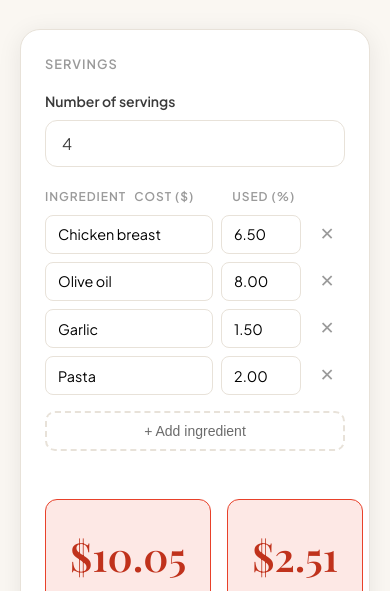
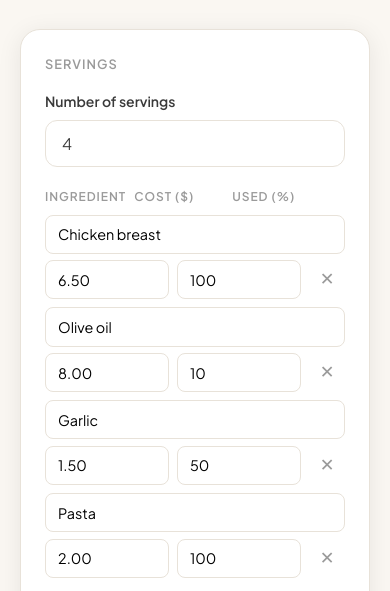
Before and after one commit to canghun13/cookingcalcs-, a plain HTML site: page tools/meal-cost-calculator.html in a window 390 px wide. Shown: the part 244-835 px from the top of the page. Drawn offline with nearby package versions, Linux system fonts and the light colour scheme.

Commit message:
심각한 계산 버그 수정: 모바일에서 3번째 입력값이 숨겨져서 새로 추가한 항목이 합산에서 누락됨
사용자가 스크린샷으로 지적: weekly-meal-prep-cost-calculator.html에서 meal을 추가하고 cost를
입력해도 Weekly total에 반영이 안 되는 것 같다고 함. 원인 확인:

- CSS: max-width 600px에서 .meal-row input:nth-child(3)(Times/Week 입력)를 display:none으로
  완전히 숨기고 있었음.
- JS calculate()는 `cost > 0 && freq > 0`일 때만 그 행을 합산에 포함시킴. 기본 3개 행
  (Breakfast/Lunch/Dinner)은 addRow() 호출 시 freq 기본값(7,5,7)이 이미 박혀있어서 괜찮았지만,
  "+ Add meal" 버튼으로 새로 추가한 행은 addRow()가 인자 없이 호출되어 freq가 빈 문자열 ->
  parseFloat 시 NaN -> freq > 0 조건 실패 -> 그 행이 통째로 계산에서 빠짐.
  즉 모바일에서 새 항목을 추가하면 cost를 아무리 입력해도 Times/Week를 입력할 방법 자체가
  없어서(필드가 안 보임) 총액에 절대 반영되지 않는 상태였음.

수정: 필드를 숨기는 대신 모바일에서 2줄 그리드로 재배치(1번째 줄: 이름 전체너비, 2번째 줄:
cost / freq / 삭제버튼)해서 3개 입력 전부 보이고 조작 가능하게 함. grid-template-areas 사용.

같은 패턴 사이트 전체 재검색해서 tools/meal-cost-calculator.html(사이트 최다 트래픽 페이지,
494회 노출)에서도 동일한 문제(% used 필드가 모바일에서 숨겨짐) 발견 -> 동일 방식으로 수정.
이쪽은 JS에 100% 기본값 폴백이 있어서 완전히 계산 누락은 아니었지만, 모바일에서 사용량 비율을
입력할 방법 자체가 없었던 UX 버그였음(페이지 자체 FAQ에 "half a $4 bag of pasta처럼 일부만
쓴 경우도 계산 가능"이라고 명시해놓고 정작 모바일에서 그 기능을 못 씀).

사이트 전체 재검색해서 이 패턴(nth-child + display:none으로 입력 숨김)이 남아있는 인스턴스
없음 확인. 검증: 2개 파일 JSON-LD 파싱 성공, div 밸런스 정상.

```diff
--- a/tools/meal-cost-calculator.html
+++ b/tools/meal-cost-calculator.html
@@ -15,7 +15,17 @@
     .cost-row input:focus { border-color:var(--tomato); outline:none; }
     .remove-btn { background:none; border:none; cursor:pointer; color:var(--muted); font-size:1.1rem; padding:0.4rem; border-radius:6px; }
     .remove-btn:hover { color:var(--tomato); }
-    @media(max-width:600px) { .cost-row { grid-template-columns:1fr 80px 36px; } .cost-row input:nth-child(3) { display:none; } }
+    @media(max-width:600px) {
+      .cost-row {
+        grid-template-columns: 1fr 1fr 36px;
+        grid-template-areas: "name name name" "cost used remove";
+        row-gap: 0.4rem;
+      }
+      .cost-row input:nth-child(1) { grid-area: name; }
+      .cost-row input:nth-child(2) { grid-area: cost; }
+      .cost-row input:nth-child(3) { grid-area: used; }
+      .cost-row .remove-btn { grid-area: remove; }
+    }
         @media print {
     body > *:not(#pdf-overlay) { display:none !important; }
     #pdf-overlay { display:block; padding:2rem; box-sizing:border-box; }
```
Also changed, not shown: tools/weekly-meal-prep-cost-calculator.html (+11 -1 lines).
